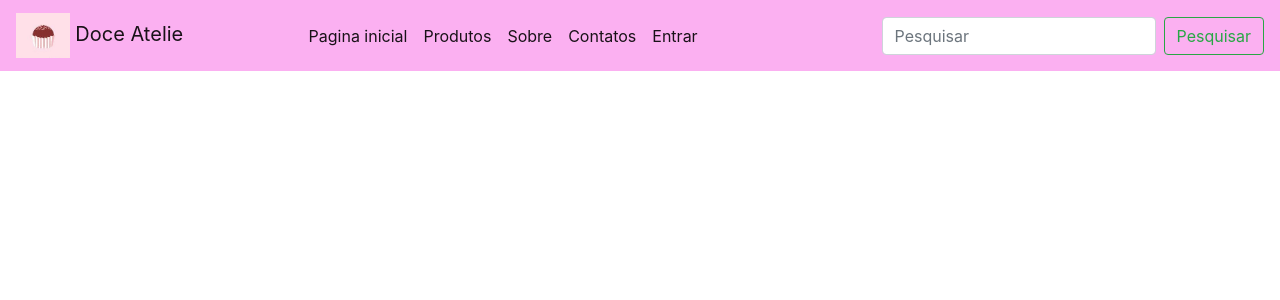
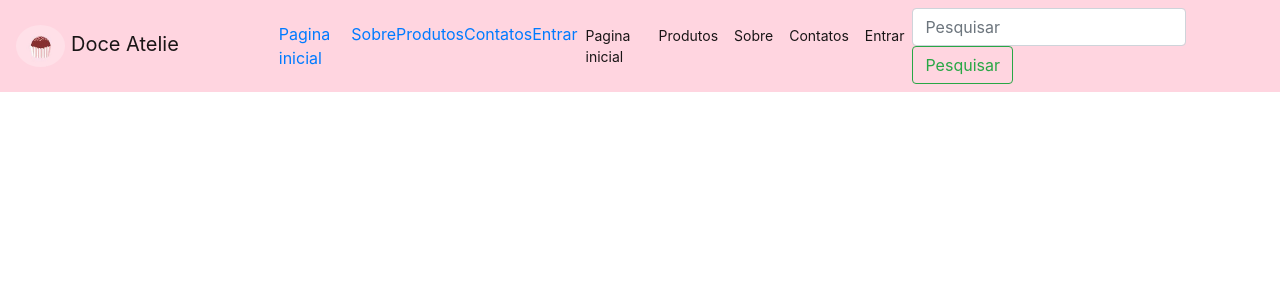
Before and after one commit to Symos001/Doce-Atelie-Flask, a Flask app: page / in a window 1280 px wide. Shown: the top 300 px of the page. Run offline with Flask 3, Linux system fonts and the light colour scheme; some libraries are stand-ins or nearby versions.

Commit message:
Melhoramento no css e no bootstrap

```diff
--- a/app.py
+++ b/app.py
@@ -20,13 +20,13 @@
         return f"<h1>Bem vindo {user} </h1>"
     elif user !="Lucas" and keyword != "Bananas123":
         erro = "VOCÊ DIGITOU A SENHA E O USUÁRIO INCORRETAMENTE"
-        return render_template("/html/home.html",erro = erro)
+        return render_template("/html/entrar.html",erro = erro)
     elif user != "Lucas":
         erro = "VOCÊ DIGITOU O USUÁRIO INCORRETAMENTE"
-        return render_template("/html/home.html",erro = erro)
+        return render_template("/html/entrar.html",erro = erro)
     else:
         erro = "VOCÊ DIGITOU A SENHA INCORRETAMENTE"
-        return render_template("/html/home.html",erro = erro)
+        return render_template("/html/entrar.html",erro = erro)
 
 @app.route("/Produtos")
 def produtos():
--- /dev/null
+++ b/static/css/style-navbar.css
@@ -0,0 +1,57 @@
+/* Gerais */
+/*style="background-color: #ffd5e0;"*/
+
+
+body{
+    font-family:'Roboto', sans-serif;
+}
+
+row{
+    margin:0;
+}
+
+
+.container{
+    padding: 70px 0;
+}
+
+
+p, li{
+    color: white;
+    font-size: 14px;
+
+}
+
+
+/*Barra de navegação*/
+header, .navbar {
+    background-color: #ffd5e0;
+}
+
+
+#nav-container{
+    padding-top: 0;
+    padding-bottom:0;
+}
+#logo{
+    width: 75px;
+
+}
+
+.navbar-brand{
+    padding: 0;
+    color: white;
+}
+
+.navbar-brand:hover{
+    color: white;
+}
+
+
+#navbar_links a{
+    color: white;
+}
+
+.navbar-expand-lg .navbar-nav .nav-link {
+    padding:1rem .8em;
+}
--- a/templates/html/base.html
+++ b/templates/html/base.html
@@ -1,20 +1,49 @@
 <!DOCTYPE html>
 <html lang="en">
   <head>
-    <title></title>
+    <title>Doce Atelie - um arte de confeitos </title>
     <meta charset="UTF-8">
     <meta name="viewport" content="width=device-width, initial-scale=1">
+    <link rel="preconnect" href="https://fonts.googleapis.com">
+    <link rel="preconnect" href="https://fonts.gstatic.com" crossorigin>
+    <!--Google Fonts-->
+    <link href="https://fonts.googleapis.com/css2?family=Roboto:ital,wght@0,300;1,400;1,700&display=swap" rel="stylesheet">
+    <!--Bootstrap-->
+    <link rel="stylesheet" href="/static/css/style-navbar.css">
     <link rel="stylesheet" href="https://stackpath.bootstrapcdn.com/bootstrap/4.1.3/css/bootstrap.min.css" integrity="sha384-MCw98/SFnGE8fJT3GXwEOngsV7Zt27NXFoaoApmYm81iuXoPkFOJwJ8ERdknLPMO" crossorigin="anonymous">
+    <!--Scripts-->
+    <script src="https://code.jquery.com/jquery-3.7.1.min.js" integrity="sha256-/JqT3SQfawRcv/BIHPThkBvs0OEvtFFmqPF/lYI/Cxo=" crossorigin="anonymous"></script>
+    <script src="https://cdnjs.cloudflare.com/ajax/libs/popper.js/1.14.3/umd/popper.min.js" integrity="sha384-ZMP7rVo3mIykV+2+9J3UJ46jBk0WLaUAdn689aCwoqbBJiSnjAK/l8WvCWPIPm49" crossorigin="anonymous"></script>
+    <script src="https://stackpath.bootstrapcdn.com/bootstrap/4.1.3/js/bootstrap.min.js" integrity="sha384-ChfqqxuZUCnJSK3+MXmPNIyE6ZbWh2IMqE241rYiqJxyMiZ6OW/JmZQ5stwEULTy" crossorigin="anonymous"></script>
+    <!--Font Awesome-->
+    <script src="https://kit.fontawesome.com/ccbbaff11d.js" crossorigin="anonymous"></script>
+
   </head>
   <body>
-      <nav class="navbar navbar-expand-lg navbar-light " style="background-color: #FBB0F1;">
-        <a class="navbar-brand" href="/", >
-          <img src="static/img/Logo-brigadeiro.jpg" alt="imagem de brigadeiro" style="height: 20%;width: 20%;"> Doce Atelie
+    <header>
+      <div class="container" id="nav-container">
+        <nav class="navbar navbar-expand-lg fixed-top navbar-light " >
+          <button class="navbar-toggler" type="button" data-toggle="collapse" data-target="#navbar-links"
+          aria-controls="navabar-links" aria-expanded="false" aria-label="Toggle-navigation">
+          <span class="navbar-toggler-icon"></span>
+          </button>
+            <a class="navbar-brand" href="/">
+              <img src="static/img/Logo-brigadeiro.jpg" alt="brigadeiro" style="height: 20%;width: 20%;" class="rounded-circle"> Doce Atelie
             </a>
-
+          </button>
           <button class="navbar-toggler" type="button" data-toggle="collapse" data-target="#conteudoNavbarSuportado" aria-controls="conteudoNavbarSuportado" aria-expanded="false" aria-label="Alterna navegação">
             <span class="navbar-toggler-icon"></span>
           </button>
+          <div class="collapse navbar-collapse justify-content-end" id="navbar-links">
+            <div class="navbar-nav">
+              <a href="nav-item nav-link" id="home-menu">Pagina inicial</a>
+              <a href="nav-item nav-link" id="about-menu">Sobre</a>
+              <a href="nav-item nav-link" id="services-menu">Produtos</a>
+              <a href="nav-item nav-link" id="contacts-menu">Contatos</a>
+              <a href="nav-item nav-link" id="login-menu">Entrar</a>
+            </div>
+          </div>
+
 
           <div class="collapse navbar-collapse" id="conteudoNavbarSuportado">
               <ul class="navbar-nav mr-auto">
@@ -43,19 +72,12 @@
             </form>
           </div>
         </nav>
-
-
-
-
-
-
-
-
+      </div>
+    </header>
 
 
 
       {% block conteudo %}
       {% endblock %}
-    </div>
   </body>
 </html>
--- a/templates/html/home.html
+++ b/templates/html/home.html
@@ -1,4 +1,28 @@
     {%extends 'html/base.html'%}
     {%block conteudo%}
-
+    <main>
+        <div class="container-fluid">
+                <div id="main_slider" class="carousel slide " data-ride="carousel">
+                    <ol class="carousel-indicators">
+                        <li data-target="#main_slider" data-slide-to="0" class="active"></li>
+                        <li data-target="#main_slider" data-slide-to="1"></li>
+                        <li data-target="#main_slider" data-slide-to="2"></li>
+                    </ol>
+                    <div class="carousel-inner">
+                    <div class="carousel-item">
+                        <img class="d-block w-100" src="/static/img/Foto-Brigadeiros1.png" alt="Brigadeiros">
+                        <div class="carousel-caption d-none d-md-block">
+                            <h2>Faça seu pedido!!!</h2>
+                            <p>Acesse nosso cardápio por aqui!</p>
+                            <a href="/Produtos" class="main-btn">Ver cardápio</a>
+                        </div>
+                        <img class="d-block w-100" src="/static/img/Foto-brigadeiros2.png">
+                        <div class="carousel-caption d-none d-md-block">
+                            <h2>Doces feitos com muito amor e carinho</h2>
+                        </div>
+                    </div>
+                </div>
+            </div>
+        </div>
+    </main>
     {%endblock%}
```
Also changed, not shown: static/img/Foto-Brigadeiros1.png (added), static/img/Foto-brigadeiros2.png (added), static/img/Fotos-brigadeiros3-alterada.png (added), static/img/Fotos-brigadeiros3.png (added). Lines whose indentation alone changed are shown as unchanged.
